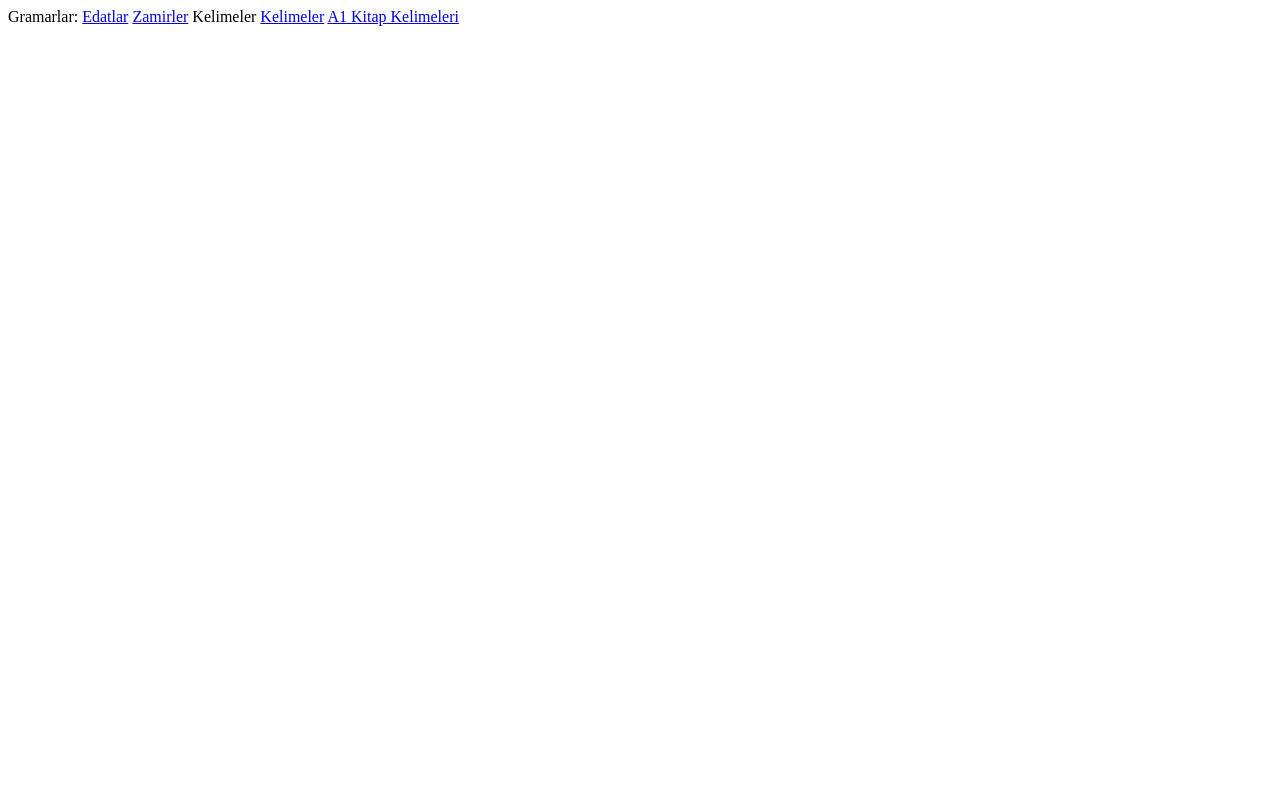
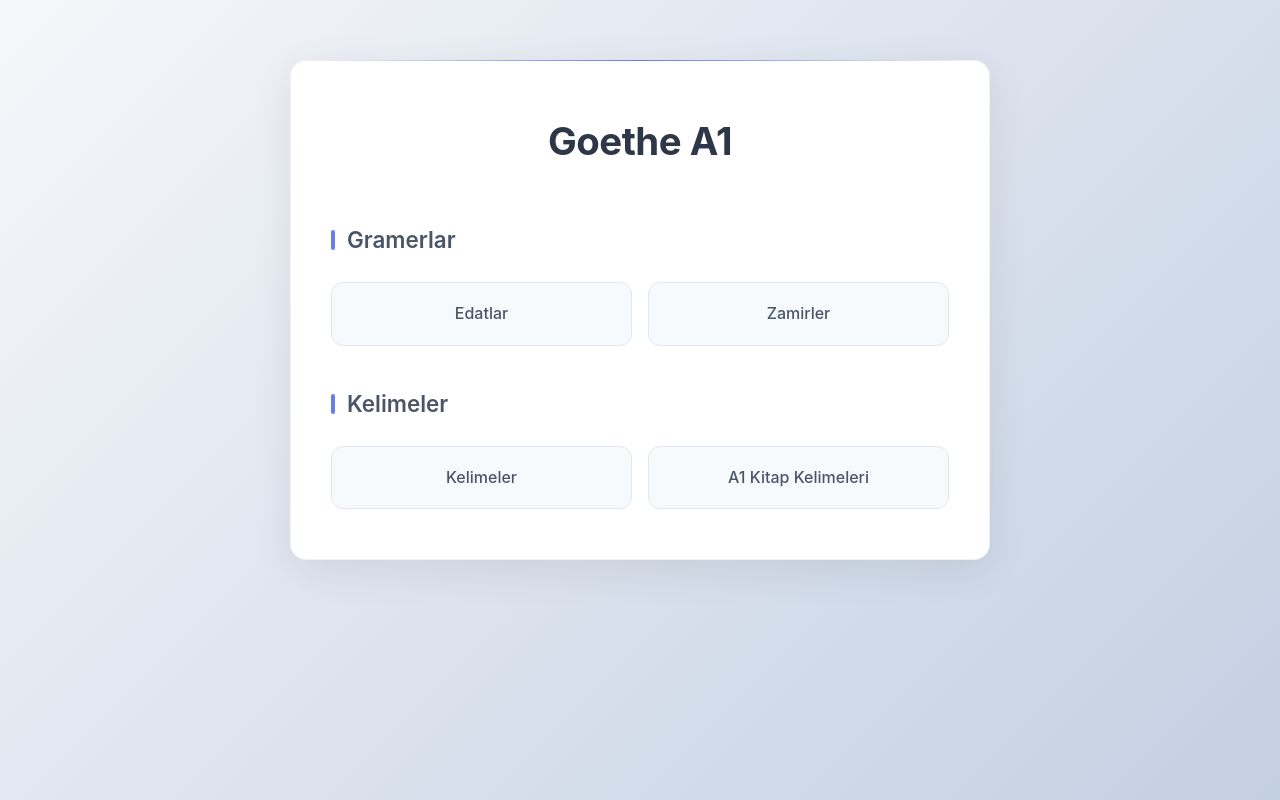
Before and after one commit to tolgabagcii/goethea1, a plain HTML site: page index.html in a window 1280 px wide. Drawn offline with Linux system fonts and the light colour scheme.

Commit message:
Update index.html

```diff
--- a/index.html
+++ b/index.html
@@ -1,17 +1,192 @@
 <!DOCTYPE html>
-<html lang="en">
+<html lang="tr">
 <head>
     <meta charset="UTF-8">
     <meta name="viewport" content="width=device-width, initial-scale=1.0">
-    <title>Document</title>
+    <title>Türkçe Gramer & Kelimeler</title>
+    <style>
+        * {
+            margin: 0;
+            padding: 0;
+            box-sizing: border-box;
+        }
+
+        body {
+            font-family: -apple-system, BlinkMacSystemFont, 'Segoe UI', Roboto, sans-serif;
+            background: linear-gradient(135deg, #f5f7fa 0%, #c3cfe2 100%);
+            min-height: 100vh;
+            padding: 60px 20px;
+            line-height: 1.6;
+        }
+
+        .container {
+            background: white;
+            border-radius: 16px;
+            padding: 50px 40px;
+            box-shadow: 0 10px 40px rgba(0, 0, 0, 0.08);
+            max-width: 700px;
+            width: 100%;
+            margin: 0 auto;
+            border: 1px solid rgba(0, 0, 0, 0.05);
+        }
+
+        .title {
+            text-align: center;
+            margin-bottom: 50px;
+            color: #2d3748;
+            font-size: 2.4rem;
+            font-weight: 700;
+            letter-spacing: -0.5px;
+        }
+
+        .section {
+            margin-bottom: 40px;
+        }
+
+        .section:last-child {
+            margin-bottom: 0;
+        }
+
+        .section-title {
+            font-size: 1.4rem;
+            color: #4a5568;
+            margin-bottom: 24px;
+            font-weight: 600;
+            position: relative;
+            padding-left: 16px;
+        }
+
+        .section-title::before {
+            content: '';
+            position: absolute;
+            left: 0;
+            top: 50%;
+            transform: translateY(-50%);
+            width: 4px;
+            height: 20px;
+            background: #667eea;
+            border-radius: 2px;
+        }
+
+        .links-container {
+            display: grid;
+            grid-template-columns: repeat(auto-fit, minmax(220px, 1fr));
+            gap: 16px;
+        }
+
+        a {
+            display: block;
+            padding: 18px 24px;
+            text-decoration: none;
+            color: #4a5568;
+            border-radius: 12px;
+            font-weight: 500;
+            font-size: 1rem;
+            text-align: center;
+            background: #f7fafc;
+            border: 1px solid #e2e8f0;
+            transition: all 0.3s cubic-bezier(0.4, 0, 0.2, 1);
+            position: relative;
+            overflow: hidden;
+        }
+
+        a::before {
+            content: '';
+            position: absolute;
+            top: 0;
+            left: -100%;
+            width: 100%;
+            height: 100%;
+            background: linear-gradient(90deg, transparent, rgba(102, 126, 234, 0.1), transparent);
+            transition: left 0.5s;
+        }
+
+        a:hover {
+            background: white;
+            border-color: #667eea;
+            color: #667eea;
+            box-shadow: 0 6px 20px rgba(102, 126, 234, 0.15);
+            transform: translateY(-1px);
+        }
+
+        a:hover::before {
+            left: 100%;
+        }
+
+        a:active {
+            transform: translateY(0);
+        }
+
+        /* Responsive tasarım */
+        @media (max-width: 768px) {
+            body {
+                padding: 30px 15px;
+            }
+
+            .container {
+                padding: 35px 25px;
+                border-radius: 12px;
+            }
+
+            .title {
+                font-size: 2rem;
+                margin-bottom: 35px;
+            }
+
+            .section-title {
+                font-size: 1.2rem;
+                margin-bottom: 20px;
+            }
+
+            .links-container {
+                grid-template-columns: 1fr;
+                gap: 12px;
+            }
+
+            a {
+                padding: 16px 20px;
+                font-size: 0.95rem;
+            }
+        }
+
+        /* Küçük dekoratif detaylar */
+        .container::before {
+            content: '';
+            position: absolute;
+            top: -1px;
+            left: 20px;
+            right: 20px;
+            height: 1px;
+            background: linear-gradient(90deg, transparent, #667eea, transparent);
+        }
+
+        .container {
+            position: relative;
+        }
+    </style>
 </head>
 <body>
-    Gramarlar:
-    <a href="edatlar.html">Edatlar</a>
-    <a href="zamirler.html">Zamirler</a>
-    Kelimeler
-    <a href="words.html">Kelimeler</a>
-    <a href="A1 kitap.html">A1 Kitap Kelimeleri</a>
+    <div class="container">
+        <h1 class="title">Goethe A1</h1>
 
+
+        <div class="section">
+            <h2 class="section-title">Gramerlar</h2>
+            <div class="links-container">
+                <a href="edatlar.html">Edatlar</a>
+                <a href="zamirler.html">Zamirler</a>
+            </div>
+        </div>
+
+        <div class="section">
+            <h2 class="section-title">Kelimeler</h2>
+            <div class="links-container">
+                <a href="words.html">Kelimeler</a>
+                <a href="A1 kitap.html">A1 Kitap Kelimeleri</a>
+            </div>
+
+
+        </div>
+    </div>
 </body>
 </html>
```
